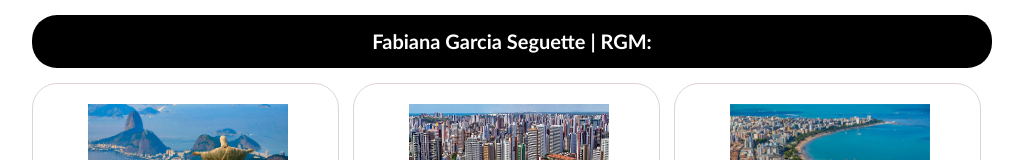
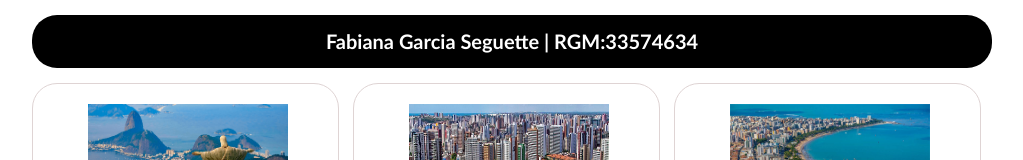
Before and after one commit to FabianaSeguette/Aula.06, a plain HTML site: page index.html in a window 1280 px wide. Shown: the top 160 px of the page, without its empty margins (158-1181 px from the left). Drawn offline with Linux system fonts and the light colour scheme.

Commit message:
Update index.html
correção de aula 7 para 6 + acrescentar número do RGM

```diff
--- a/index.html
+++ b/index.html
@@ -3,12 +3,12 @@
 <head>
     <meta charset="UTF-8">
     <meta name="viewport" content="width=device-width, initial-scale=1.0">
-    <title>Aula-07-Exercício-01</title>
+    <title>Aula-06-Exercício-01</title>
     <link rel="stylesheet" href="./css/estilo.css">
 </head>
 <body id="container">
         <header>
-            <h1>Fabiana Garcia Seguette | RGM: </h1>
+            <h1>Fabiana Garcia Seguette | RGM:33574634 </h1>
         </header>
         <main>
             <article class="box">
```
